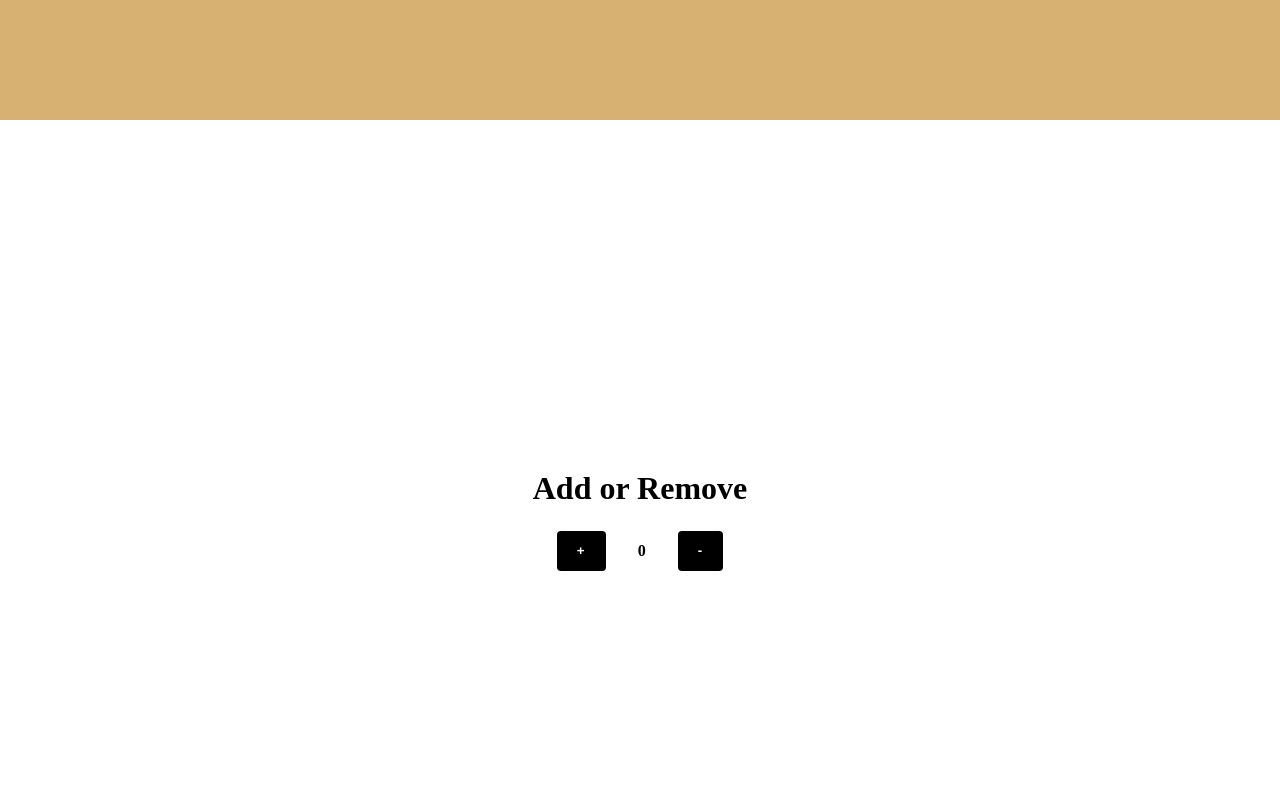
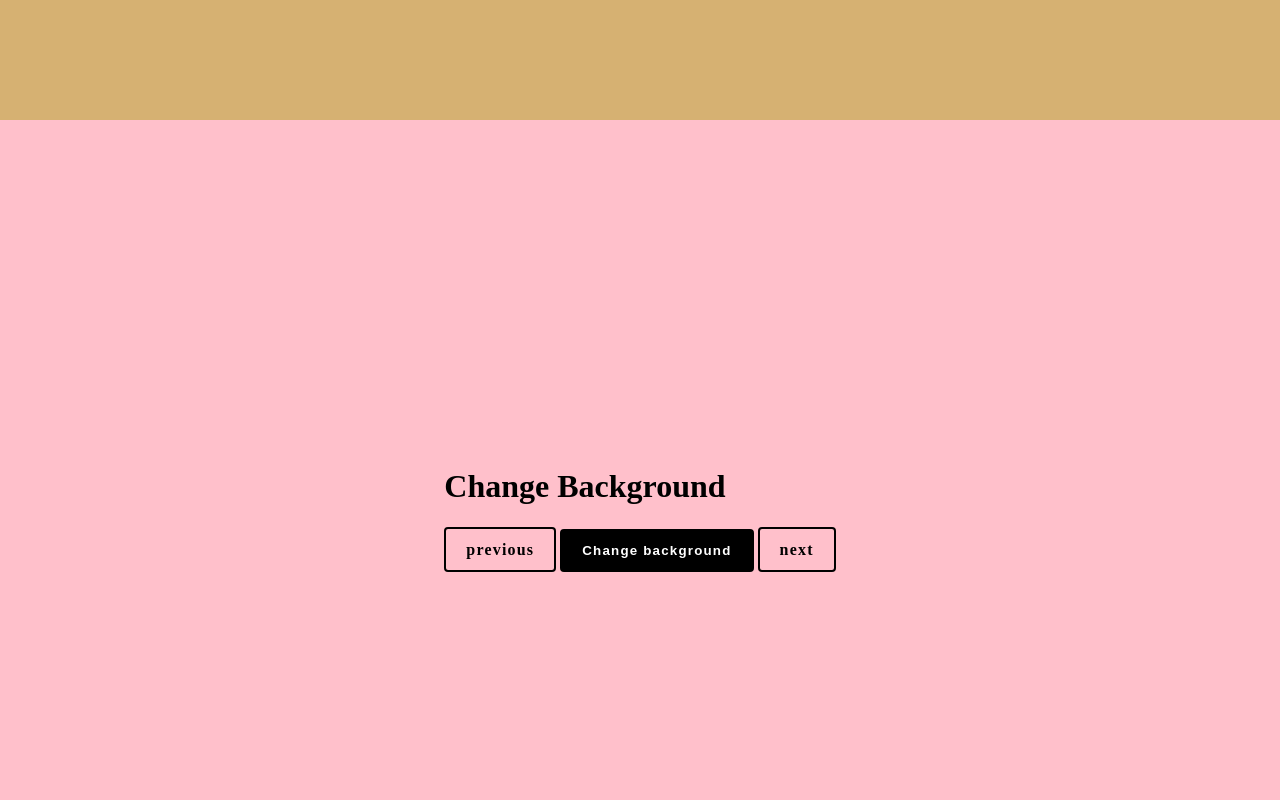
Before and after one commit to splat46/playGround, a plain HTML site: page index.html in a window 1280 px wide. Shown: the part 680-1480 px from the top of the page. Drawn offline with Linux system fonts and the light colour scheme.

Commit message:
added new section and some styling changes

```diff
--- a/css/main.scss
+++ b/css/main.scss
@@ -11,16 +11,24 @@ html {
 h1 {
   margin: 0 0 1.5rem;
 }
-button {
+button,
+.button {
   padding: 0.75rem 1.25rem;
   background-color: black;
   color: white;
-  border: 0;
+  border: 2px solid black;
   outline: 0;
   border-radius: 0.25rem;
   font-weight: 700;
   letter-spacing: 1.2px;
   cursor: pointer;
+
+  &.button {
+    background-color: transparent;
+    border: 2px solid black;
+    color: black;
+    text-decoration: none;
+  }
 }
 .section {
   display: grid;
--- a/index.html
+++ b/index.html
@@ -7,7 +7,7 @@
     <link rel="stylesheet" href="css/main.min.css" />
 </head>
 <body>
-    <div class="section section--bg-wheat">
+    <div class="section section--bg-wheat" id="start">
         <div class="box">
             <h1>Welcome to PlayGround</h1>
             <a href="#two">
@@ -18,6 +18,18 @@
         </div>
     </div>
     <div class="section" id="two">
+        <div class="box">
+            <h1>Change Background</h1>
+            <a href="#start" class="button">previous</a>
+            <button id="buttonChangeBg">
+                Change background
+            </button>
+            <a href="#three" class="button">
+                next
+            </a>
+        </div>
+    </div>
+    <div class="section" id="three">
         <div class="box">
             <h1>Add or Remove</h1>
             <div class="buttonAndNumber">
--- a/js/main.js
+++ b/js/main.js
@@ -15,7 +15,20 @@ document.querySelectorAll('button a[href^="#"]').forEach((trigger) => {
   };
 });
 
-// Section One Counter + or -
+// Change backbround image
+const buttonChangeBg = document.getElementById("buttonChangeBg");
+const backgroundSection = document.getElementById("two");
+const colors = ["red", "blue", "green", "yellow"];
+
+backgroundSection.style.backgroundColor = "pink";
+buttonChangeBg.addEventListener("click", changeBackground);
+
+function changeBackground() {
+  const colorIndex = parseInt(Math.random() * colors.length);
+  backgroundSection.style.backgroundColor = colors[colorIndex];
+}
+
+// Section Counter + or -
 // default = 0
 let counter = 0;
 
```
Also changed, not shown: css/main.min.css.
